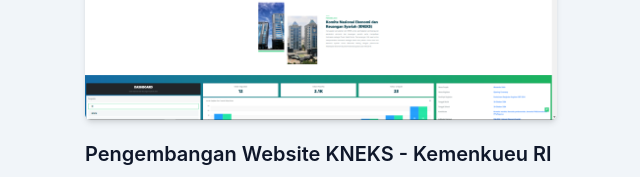
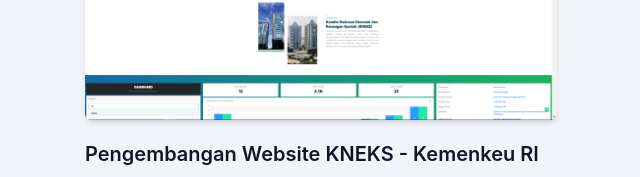
Before and after one commit to samkrinius/myportofolio, a website: page index.html in a window 1280 px wide. Shown: the part 2054-2231 px from the top of the page, 319-959 px from the left. Drawn offline with Linux system fonts and the light colour scheme.

Commit message:
Update index.html

```diff
--- a/index.html
+++ b/index.html
@@ -222,7 +222,7 @@
           <div class="overflow-hidden rounded-md shadow-md">
             <img src="kneks.png" alt="Landing Page" width="w-full" />
           </div>
-          <h3 class="mt-5 mb-3 text-xl font-semibold text-dark dark:text-white">Pengembangan Website KNEKS - Kemenkueu RI</h3>
+          <h3 class="mt-5 mb-3 text-xl font-semibold text-dark dark:text-white">Pengembangan Website KNEKS - Kemenkeu RI</h3>
           <p class="text-base font-medium text-secondary">Sebagai IT Project Manager dalam proyek pengembangan website KNEKS, saya bertanggung jawab dalam mengkoordinasikan tim pengembang, merencanakan timeline proyek, dan memastikan implementasi berjalan sesuai dengan standar kualitas serta tujuan organisasi. Website ini dikembangkan untuk memberikan informasi yang lebih mendalam dan terstruktur mengenai inisiatif ekonomi dan keuangan syariah yang dikelola oleh KNEKS, dengan fokus pada memberikan pengalaman pengguna yang informatif dan mudah diakses oleh berbagai pemangku kepentingan.</p>
         </div>
 
```
